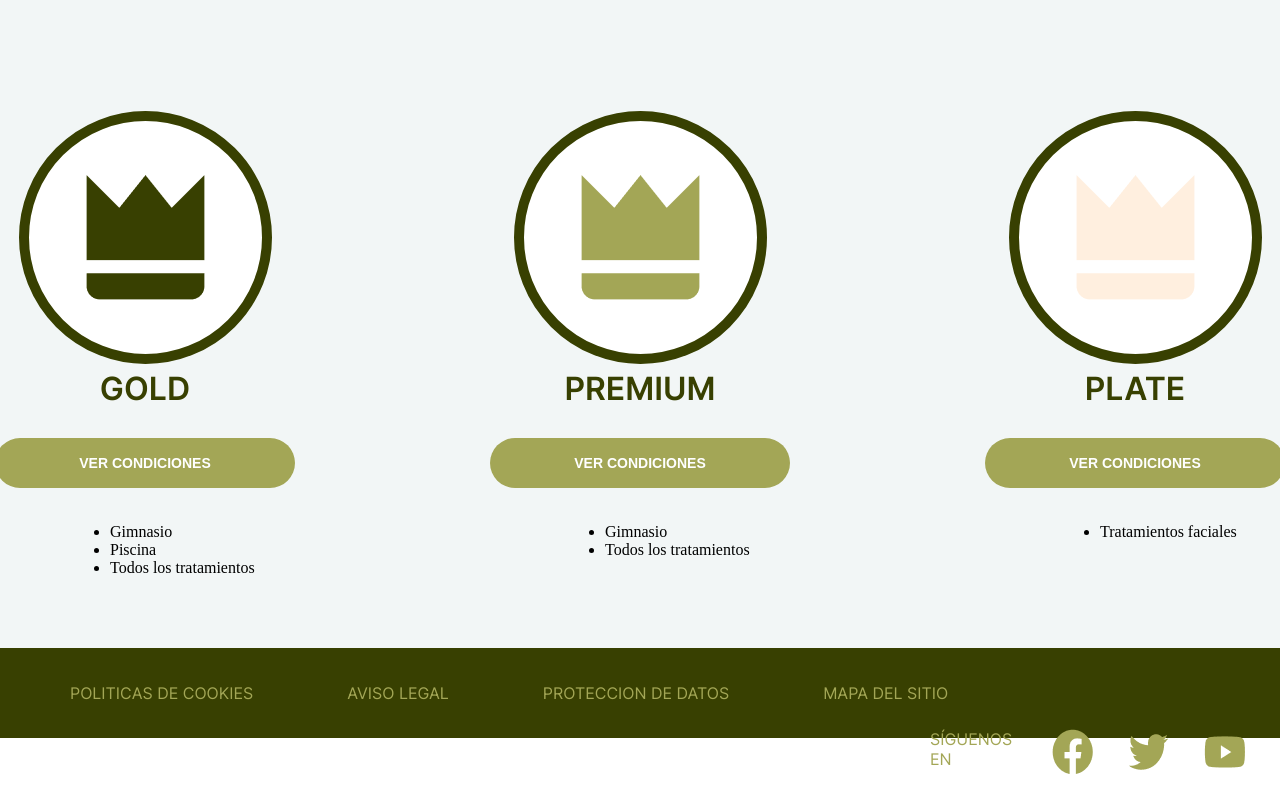
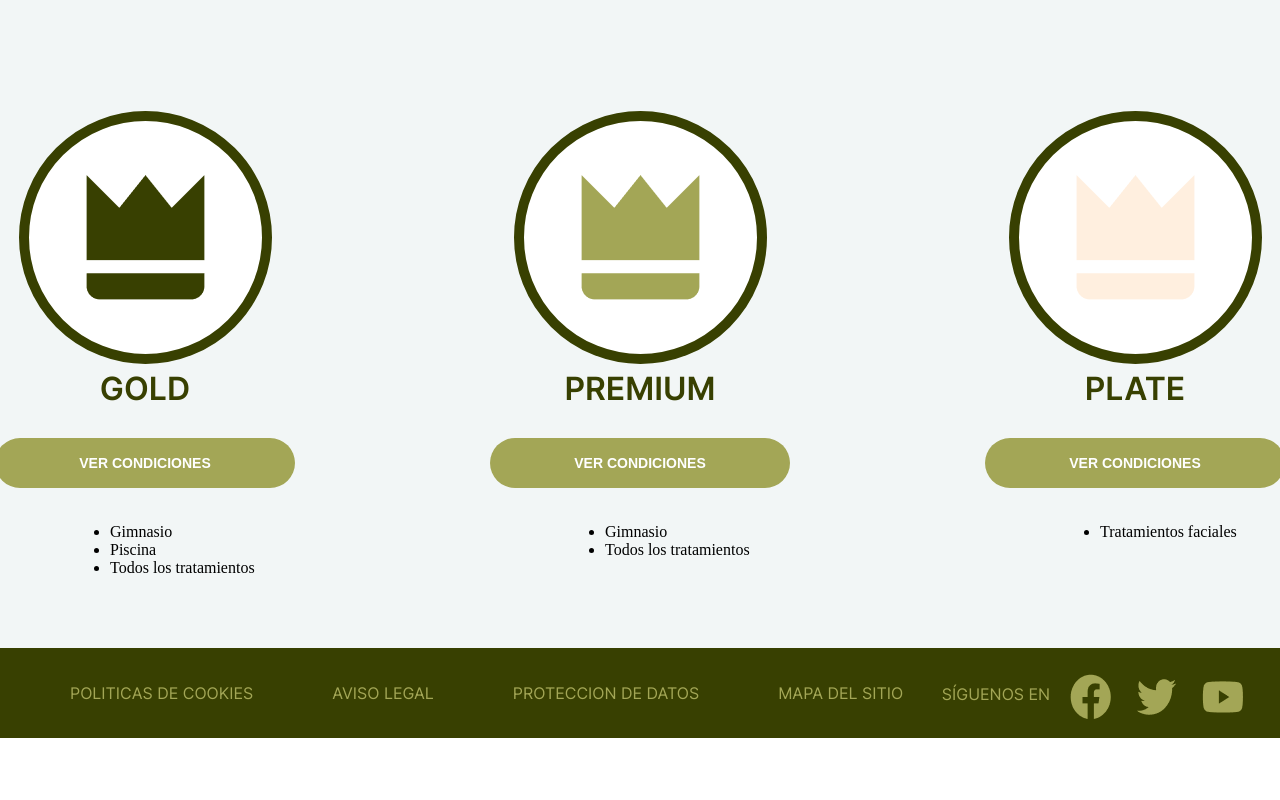
Before and after one commit to sgabriel13/SPA, a plain HTML site: page index.html in a window 1280 px wide. Shown: the part 1931-2731 px from the top of the page. After the commit the page ends 2676 px from the top, so only its background shows below. Drawn offline with Linux system fonts and the light colour scheme.

Commit message:
ultima actualizacion

```diff
--- a/styles.css
+++ b/styles.css
@@ -413,14 +413,14 @@ footer {
 
     list-style-type: none;
     display: inline-block;
-    margin-right: 70px;
+    padding-right: 5px;
     margin-top: 35px;
 
 }
 
 .iconos__politicas li {
     padding-left: 70px;
-    margin-right: 20px;
+    padding-right: 5px;
     display: inline-block;
     font-family: 'Inter', sans-serif;
     font-size: 16px;
@@ -448,7 +448,7 @@ footer {
     text-transform: uppercase;
     font-weight: 400;
     color: #a3a656;
-    margin-right: 30px;
+    margin-right: 20px;
     margin-bottom: 5px;
 
 }
@@ -458,5 +458,5 @@ footer {
 }
 
 .redes__sociales img {
-    margin-right: 35px;
+    margin-right: 25px;
 }
```
